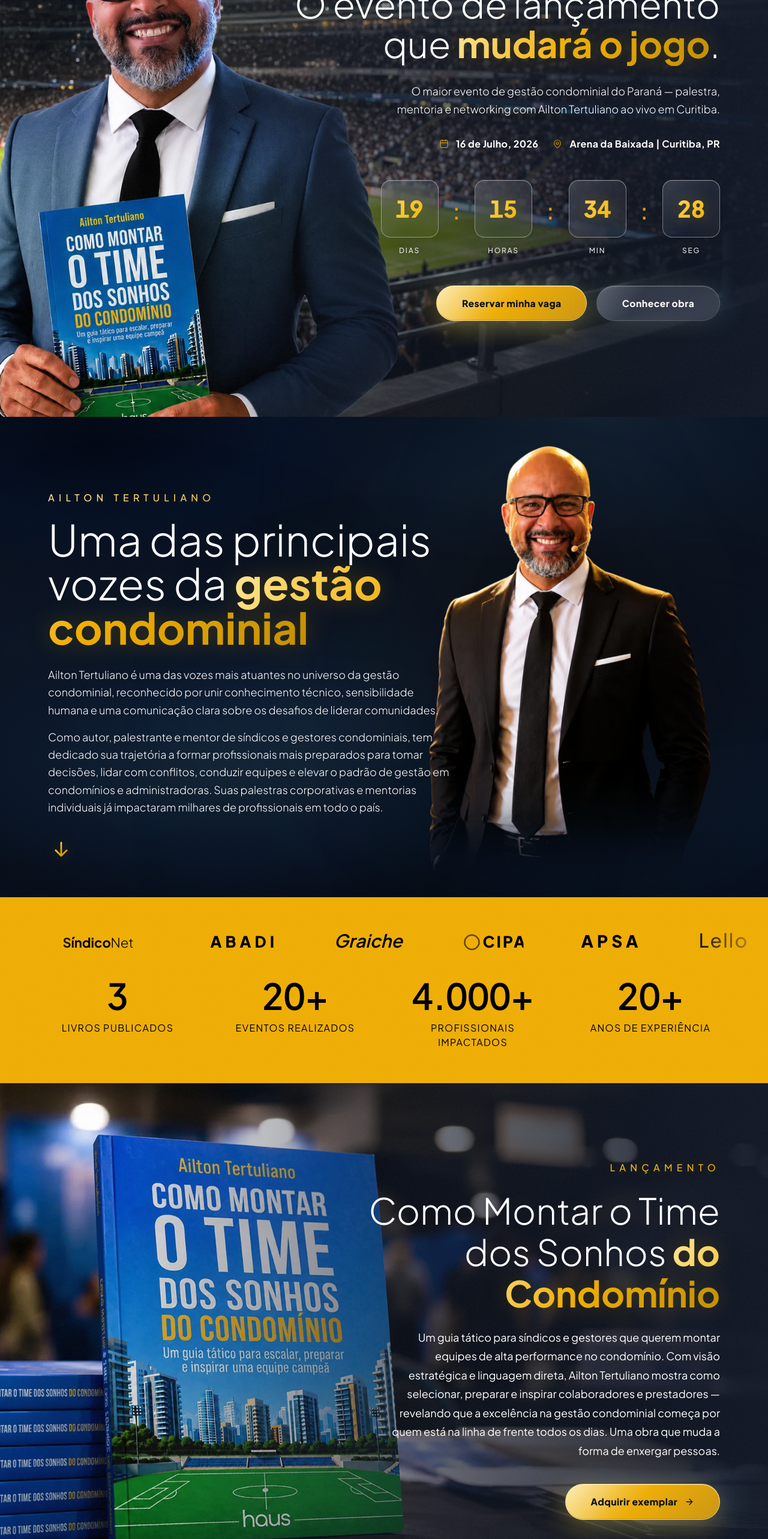
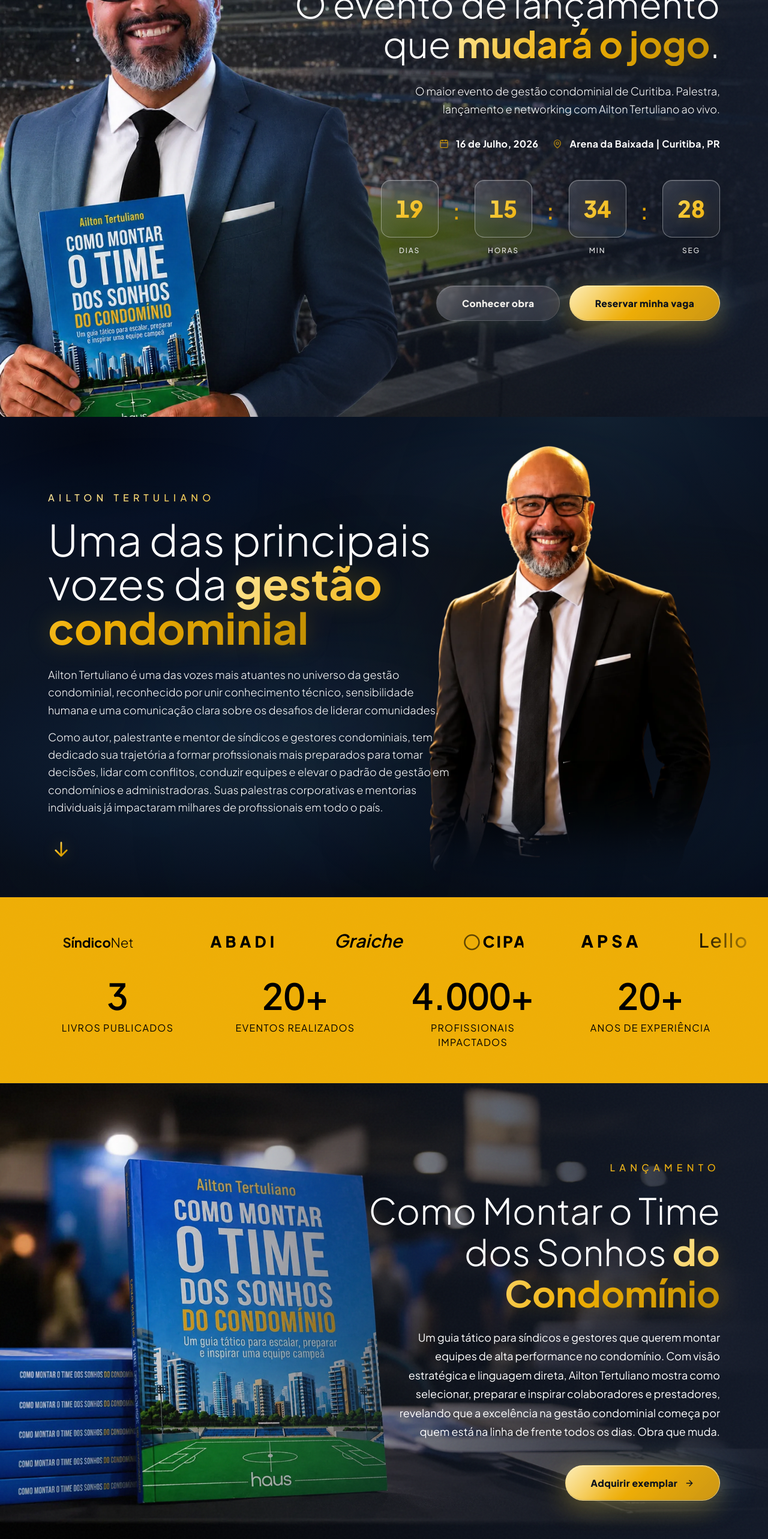
Before and after one commit to guilhermeazsa4/ailton-prototype, a Next.js app: page / in a window 1280 px wide. Shown: the part 234-2800 px from the top of the page at 60% size. Built offline with nearby package versions, Linux system fonts and the light colour scheme.

Commit message:
JulianaRevisao

```diff
--- a/src/components/sections/evento.tsx
+++ b/src/components/sections/evento.tsx
@@ -99,7 +99,7 @@ export function Evento() {
             variants={childReveal(0.25)}
             className="mx-auto mb-8 max-w-xl text-base font-light leading-relaxed text-white sm:text-lg lg:ml-auto lg:mr-0"
           >
-            O maior evento de gestão condominial do Paraná — palestra, mentoria e networking com Ailton Tertuliano ao vivo em Curitiba.
+            O maior evento de gestão condominial de Curitiba. Palestra, lançamento e networking com Ailton Tertuliano ao vivo.
           </motion.p>
 
           <motion.div
@@ -161,10 +161,10 @@ export function Evento() {
             variants={childReveal(0.7)}
             className="flex flex-col items-center gap-4 sm:flex-row sm:justify-center lg:justify-end"
           >
-            <a href="#" className="btn-cta-primary">
+            <a href="#" className="btn-cta-primary sm:order-2">
               Reservar minha vaga
             </a>
-            <a href="#livros" className="btn-cta-glass">
+            <a href="#livros" className="btn-cta-glass sm:order-1">
               Conhecer obra
             </a>
           </motion.div>
--- a/src/components/sections/livro-destaque.tsx
+++ b/src/components/sections/livro-destaque.tsx
@@ -2,7 +2,7 @@ import Image from "next/image";
 import { ArrowRight } from "lucide-react";
 import { BlurReveal } from "@/components/blur-reveal";
 
-const BG_SRC = "/images/BannerLivroMesa.webp";
+const BG_SRC = "/images/BannerLaunch.webp";
 const BG_ALT =
   "Livro Como Montar o Time dos Sonhos do Condomínio, de Ailton Tertuliano, exposto em evento de lançamento";
 
@@ -46,10 +46,9 @@ export function LivroDestaque() {
               Um guia tático para síndicos e gestores que querem montar
               equipes de alta performance no condomínio. Com visão
               estratégica e linguagem direta, Ailton Tertuliano mostra como
-              selecionar, preparar e inspirar colaboradores e prestadores —
+              selecionar, preparar e inspirar colaboradores e prestadores,
               revelando que a excelência na gestão condominial começa por
-              quem está na linha de frente todos os dias. Uma obra que muda
-              a forma de enxergar pessoas.
+              quem está na linha de frente todos os dias. Obra que muda.
             </p>
           </BlurReveal>
 
```
Also changed, not shown: public/images/BannerLaunch.webp (added), public/images/BannerLivroMesa.webp (deleted).
